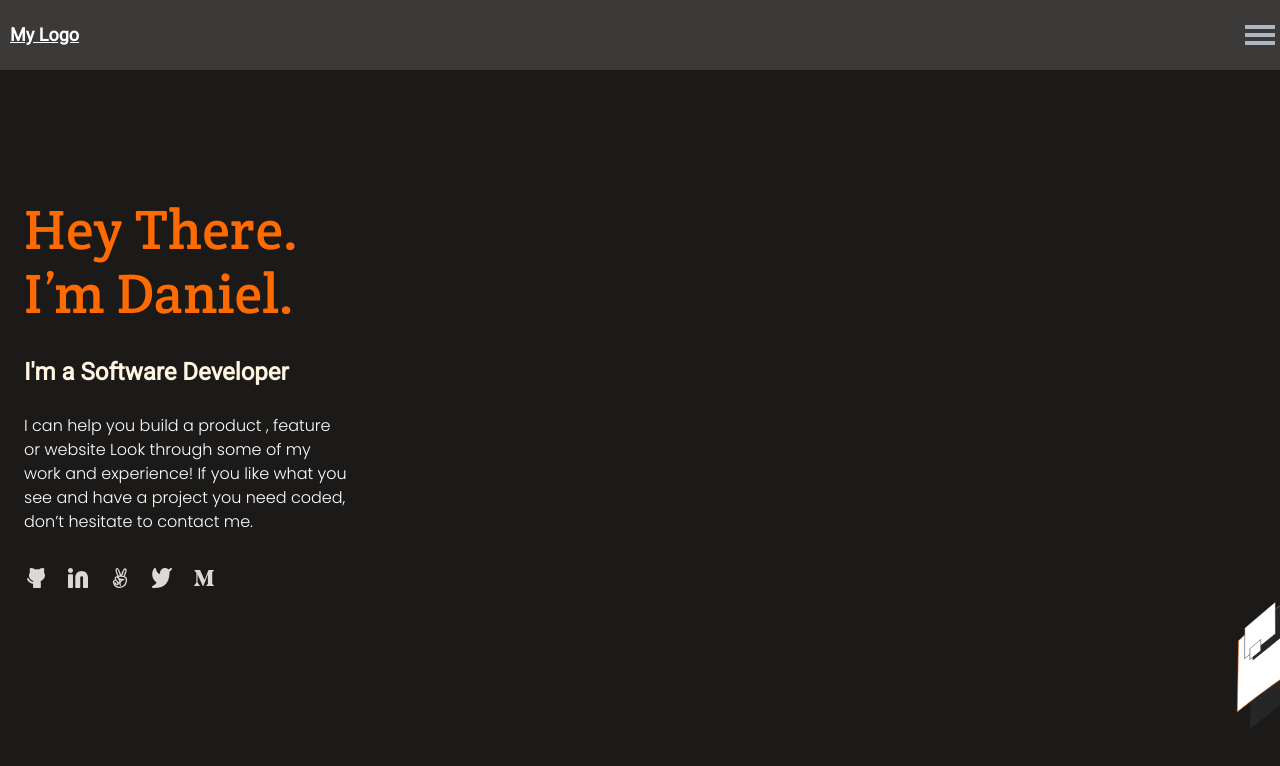
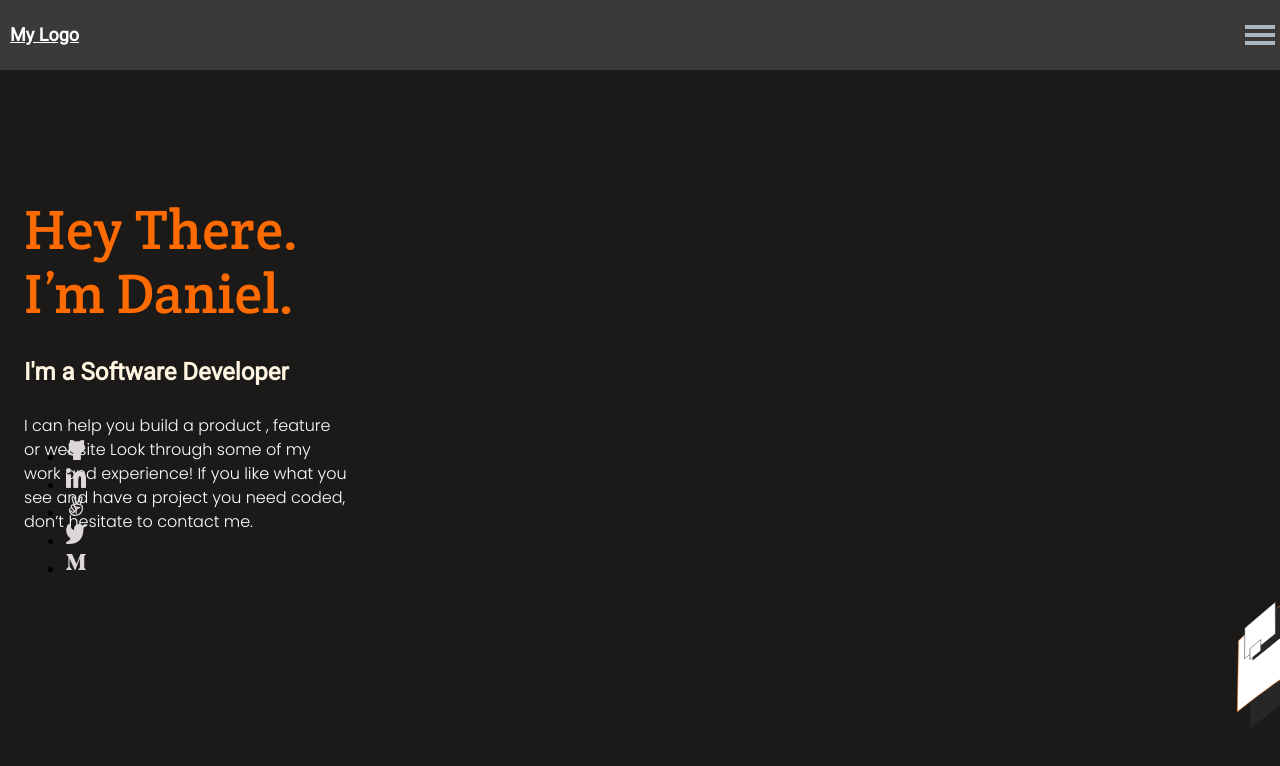
Before and after one commit to Dancode-188/Daniel-Bitengo-portfolio, a website: page index.html in a window 1280 px wide. Shown: the top 766 px of the page. Drawn offline with Linux system fonts and the light colour scheme.

Commit message:
Update index.html
-add nav tag
-add ul and li tag

```diff
--- a/index.html
+++ b/index.html
@@ -14,13 +14,13 @@
             <div class="logo1">
                 <a href="#" target="_blank" class="logo">My Logo</a>
             </div>
-            <div class="menu-icon-container">
+            <nav class="menu-icon-container">
                 <div class="menu-icon">
                     <div class="line"></div>
                     <div class="line"></div>
                     <div class="line"></div>
                 </div>
-            </div>
+            </nav>
         </nav>
     </header>
     <section class="container">
@@ -37,11 +37,13 @@
         <div class="row4">
         </div>
         <div class="icon-container">
-            <a href="#" target="_blank"><img src="icons/github.svg" class="github" alt="github-icon"></a>
-            <a href="#" target="_blank"><img src="icons/linkedin.svg" class="linkedin" alt="linkedin-icon"></a>
-            <a href="#" target="_blank"><img src="icons/angelist.svg" class="angelist" alt="angelist-icon"></a>
-            <a href="#" target="_blank"><img src="icons/twitter.svg" class="twitter" alt="twitter-icon"></a>
-            <a href="#" target="_blank"><img src="icons/medium.svg" class="medium" alt="medium-ion"></a>
+            <ul>
+                <li><a href="#" target="_blank"><img src="icons/github.svg" class="github" alt="github-icon"></a></li>
+                <li><a href="#" target="_blank"><img src="icons/linkedin.svg" class="linkedin" alt="linkedin-icon"></a></li>
+                <li><a href="#" target="_blank"><img src="icons/angelist.svg" class="angelist" alt="angelist-icon"></a></li>
+                <li><a href="#" target="_blank"><img src="icons/twitter.svg" class="twitter" alt="twitter-icon"></a></li>
+                <li><a href="#" target="_blank"><img src="icons/medium.svg" class="medium" alt="medium-ion"></a></li>
+            </ul>
         </div>
     </section>
 </body>
```
